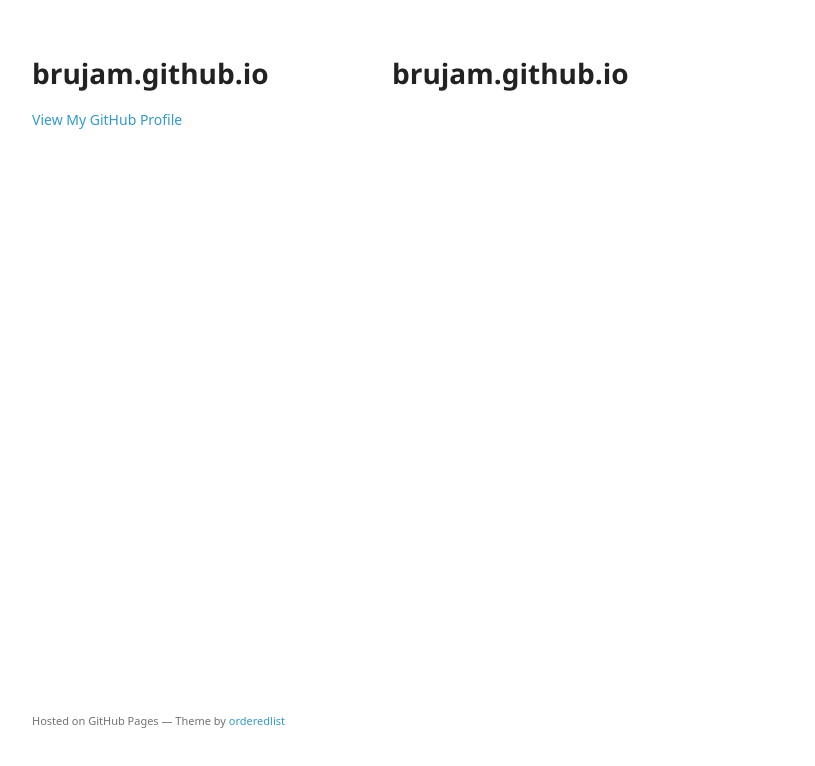
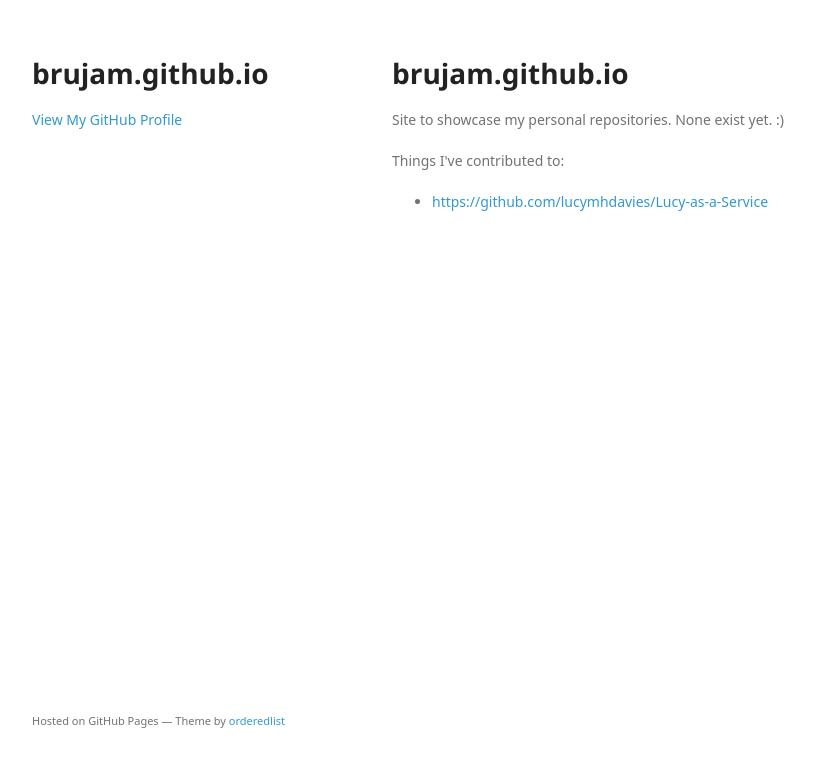
Before and after one commit to brujam/brujam.github.io, a plain HTML site: page index.html in a window 1280 px wide. Shown: the whole page, without its empty margins (178-993 px from the left). Drawn offline with Linux system fonts and the light colour scheme; a web font is replaced by a local one.

Commit message:
Replace master branch with page content via GitHub

```diff
--- a/index.html
+++ b/index.html
@@ -25,6 +25,14 @@
       <section>
         <h1>
 <a id="brujamgithubio" class="anchor" href="#brujamgithubio" aria-hidden="true"><span aria-hidden="true" class="octicon octicon-link"></span></a>brujam.github.io</h1>
+
+<p>Site to showcase my personal repositories. None exist yet. :)</p>
+
+<p>Things I've contributed to:</p>
+
+<ul>
+<li><a href="https://github.com/lucymhdavies/Lucy-as-a-Service">https://github.com/lucymhdavies/Lucy-as-a-Service</a></li>
+</ul>
       </section>
       <footer>
         <p><small>Hosted on GitHub Pages &mdash; Theme by <a href="https://github.com/orderedlist">orderedlist</a></small></p>
--- a/params.json
+++ b/params.json
@@ -1,6 +1,6 @@
 {
   "name": "brujam.github.io",
   "tagline": "",
-  "body": "# brujam.github.io",
+  "body": "# brujam.github.io\r\n\r\nSite to showcase my personal repositories. None exist yet. :)\r\n\r\nThings I've contributed to:\r\n* https://github.com/lucymhdavies/Lucy-as-a-Service\r\n",
   "note": "Don't delete this file! It's used internally to help with page regeneration."
 }
```
